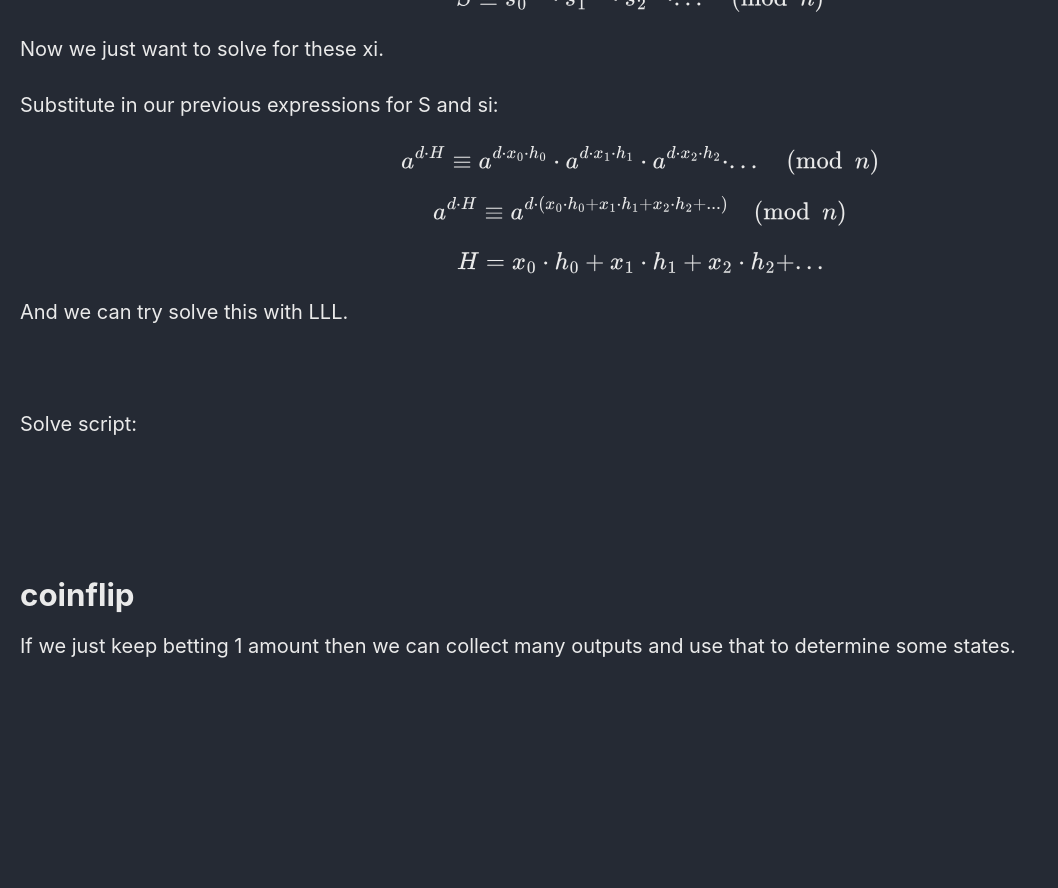
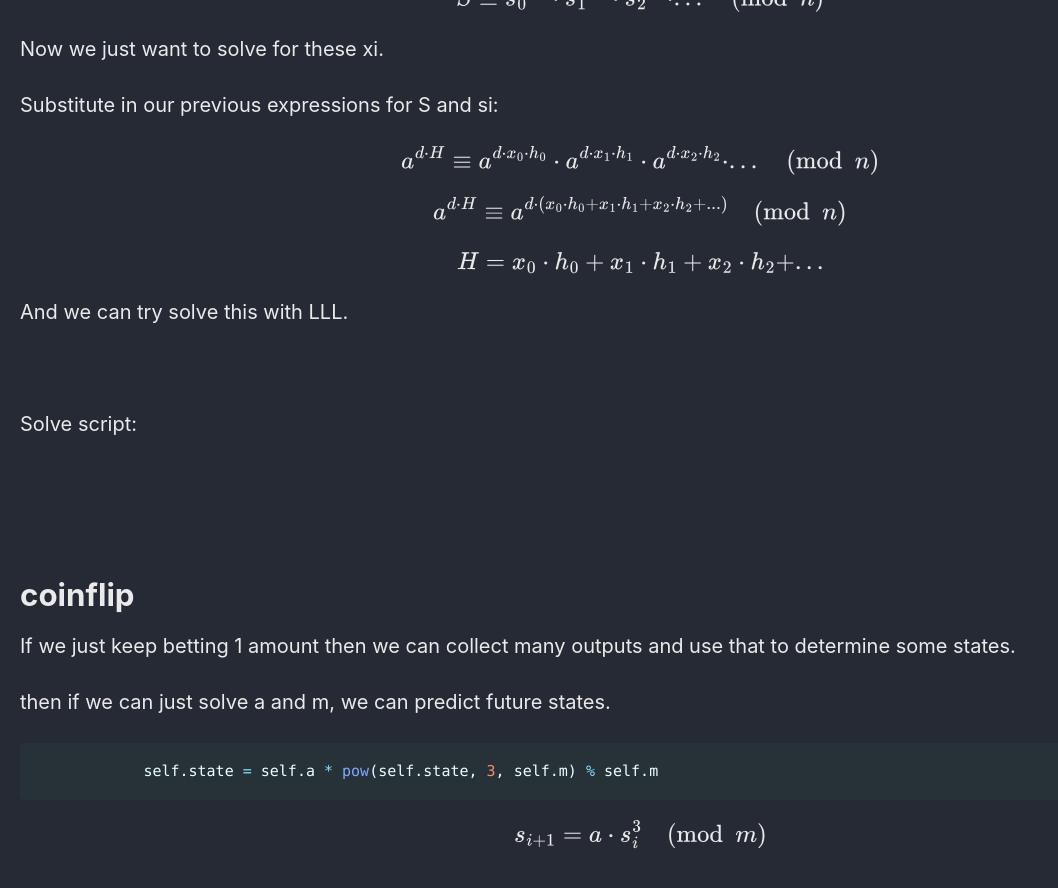
Before and after one commit to Connor-McCartney/Connor-McCartney.github.io, a Jekyll site: the page built from _pages/cryptography/other/nullcon2025.md, in a window 1280 px wide and 900 px high, scrolled down 1514 px. Shown: the top 888 px of the window, without its empty margins (0-1058 px from the left). Built offline with Jekyll 4.4.1, drawn with Linux system fonts in a browser that asks for light colours; cached includes are drawn as plain includes; before the commit the page ends 2231 px from its top, so only the background shows below that.

Commit message:
Update nullcon2025.md

````diff
--- a/_pages/cryptography/other/nullcon2025.md
+++ b/_pages/cryptography/other/nullcon2025.md
@@ -86,3 +86,11 @@ Solve script:
 # coinflip
 
 If we just keep betting 1 amount then we can collect many outputs and use that to determine some states.
+
+then if we can just solve a and m, we can predict future states.
+
+```python
+            self.state = self.a * pow(self.state, 3, self.m) % self.m
+```
+
+$$s_{i+1} = a \cdot s_i^3 \pmod m$$
````
